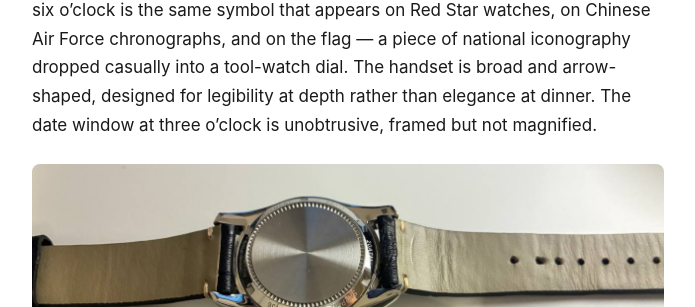
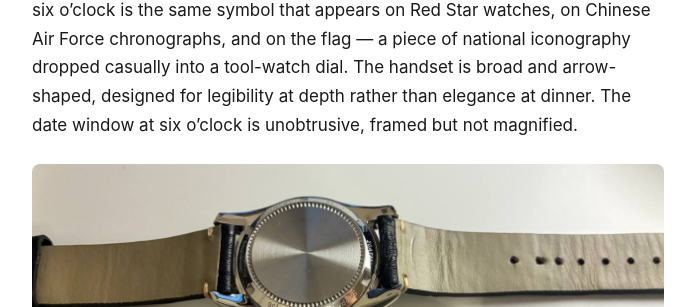
Before and after one commit to vfxowlsyvh/vfxowlsyvh.github.io, a Jekyll site: the page built from _posts/2026-05-27-seagull-ocean-star-seestern-gmt-mop-en.md, in a window 1280 px wide and 900 px high, scrolled down 2045 px. Shown: the part 318-625 px from the top of the window, without its empty margins (292-987 px from the left). Built offline with Jekyll 4.4.1, drawn with Linux system fonts in a browser that asks for light colours; some of the changed text lies outside the part shown.

Commit message:
Fix date window position: 6 o'clock not 3 o'clock on Ocean Star

```diff
--- a/_posts/2026-05-27-seagull-ocean-star-seestern-gmt-mop-en.md
+++ b/_posts/2026-05-27-seagull-ocean-star-seestern-gmt-mop-en.md
@@ -20,7 +20,7 @@ Sea-Gull is not a microbrand. It is the largest mechanical watch movement manufa
 
 ![Angled view showing the ceramic bezel](/assets/images/seagull-seestern-4.jpg)
 
-The dial is a deep black sunburst that shifts to navy under direct light. Applied indices are thick and faceted, filled with luminous compound. The red star at six o'clock is the same symbol that appears on Red Star watches, on Chinese Air Force chronographs, and on the flag — a piece of national iconography dropped casually into a tool-watch dial. The handset is broad and arrow-shaped, designed for legibility at depth rather than elegance at dinner. The date window at three o'clock is unobtrusive, framed but not magnified.
+The dial is a deep black sunburst that shifts to navy under direct light. Applied indices are thick and faceted, filled with luminous compound. The red star at six o'clock is the same symbol that appears on Red Star watches, on Chinese Air Force chronographs, and on the flag — a piece of national iconography dropped casually into a tool-watch dial. The handset is broad and arrow-shaped, designed for legibility at depth rather than elegance at dinner. The date window at six o'clock is unobtrusive, framed but not magnified.
 
 ![Ocean Star engraved caseback](/assets/images/seagull-seestern-2.jpg)
 
```
Also changed, not shown: _posts/2026-05-27-seagull-ocean-star-seestern-gmt-mop-zh.md (+1 -1 lines).
